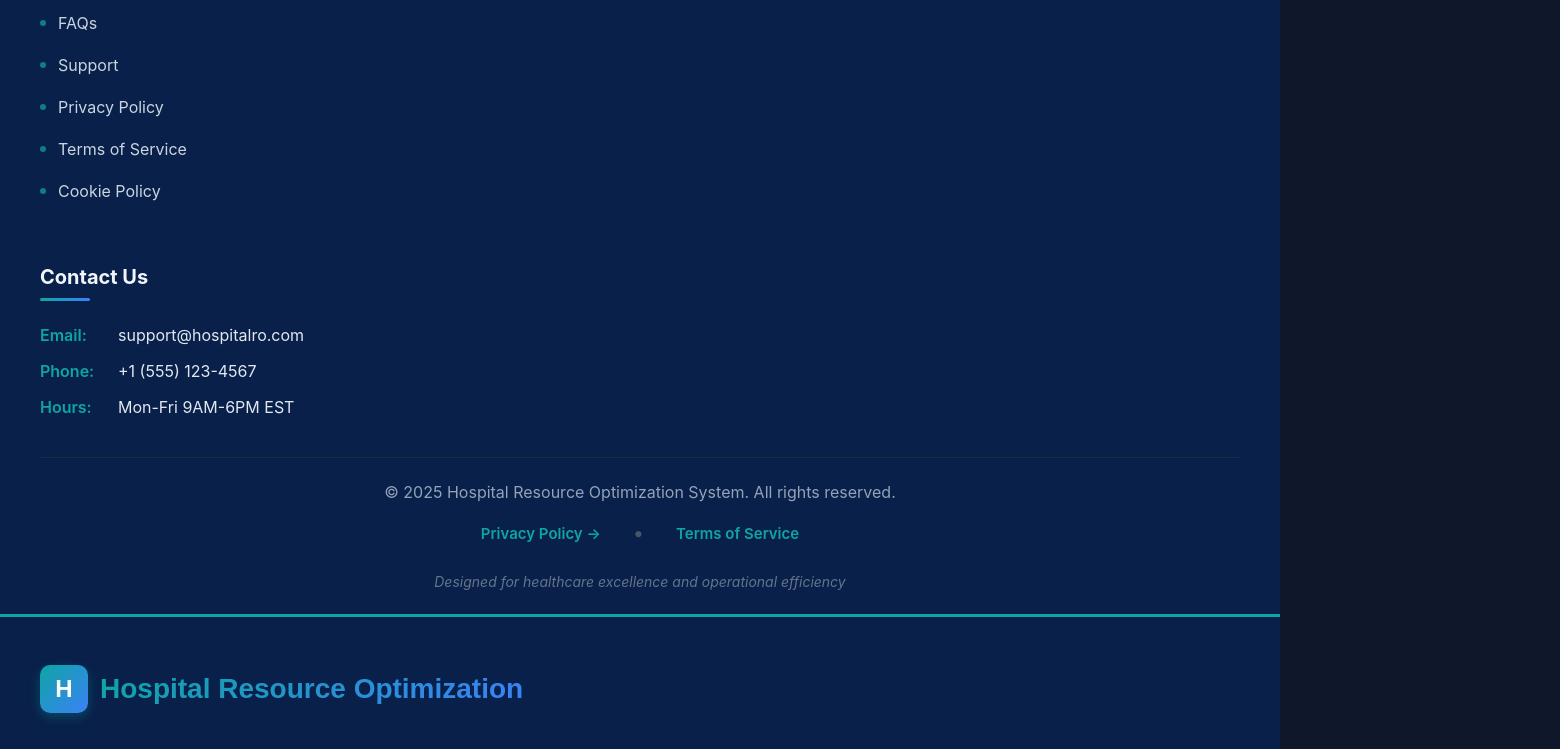
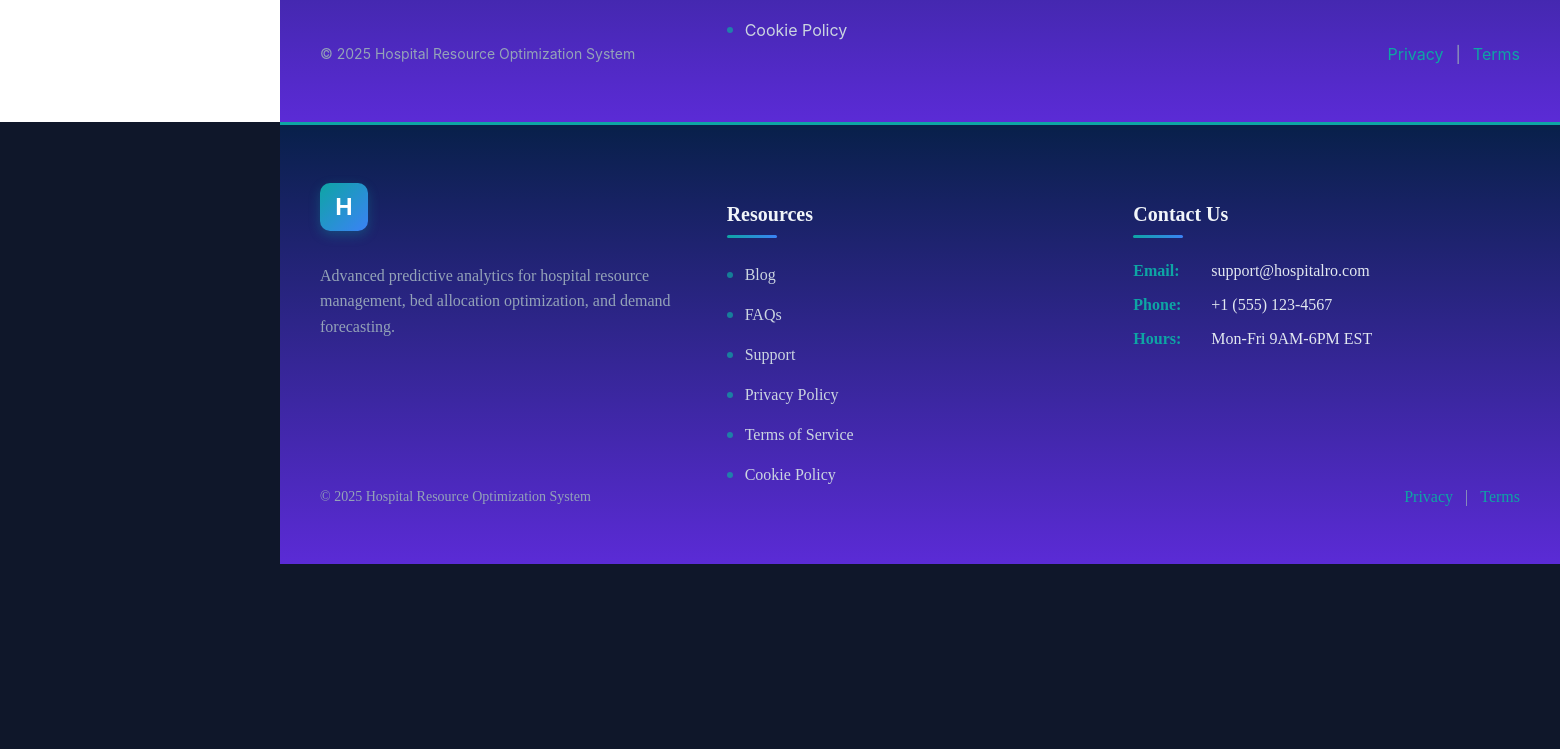
Before and after one commit to lochanajayasinghe/Hospital-Resource-Optimization-and-Demand-Forecasting-System, a React (Create React App) app in the folder frontend/: page / in a window 1280 px wide. Shown: the part 1980-2729 px from the top of the page, 1560 px wide, since content can reach past the window. After the commit the page ends 2544 px from the top, so only its background shows below. Built offline with nearby package versions, Linux system fonts and the light colour scheme.

Commit message:
Update Footer.jsx

```diff
--- a/frontend/src/components/Footer/Footer.jsx
+++ b/frontend/src/components/Footer/Footer.jsx
@@ -13,26 +13,42 @@ const Footer = () => {
     { name: 'Cookie Policy', path: '/cookies' },
   ];
 
+  const footerStyles = `
+    .site-footer {
+      margin-left: 280px;
+      transition: margin-left 0.25s ease;
+    }
+    @media (max-width: 900px) {
+      .site-footer { margin-left: 0; }
+    }
+  `;
+
   return (
-    <footer style={{
-      backgroundColor: '#08204a',
-      color: '#e2e8f0',
-      width: '100vw',
-      marginLeft: 'calc(50% - 50vw)',
-      boxSizing: 'border-box',
-      borderTop: '3px solid #0ea5a4',
-    }}>
+    <>
+      <style>{footerStyles}</style>
+      <footer className="site-footer" style={{
+        background: 'linear-gradient(180deg, #08204a 0%, #5b2bd6 100%)',
+        color: '#e2e8f0',
+        width: '100%',
+        boxSizing: 'border-box',
+        borderTop: '3px solid #0ea5a4',
+        overflow: 'visible',
+        padding: '40px 0'
+      }}>
       {/* Main Footer Content */}
       <div style={{
         maxWidth: '1200px',
         margin: '0 auto',
-        padding: '48px 16px 24px',
+        padding: '18px 24px',
+        display: 'flex',
+        flexDirection: 'column',
+        justifyContent: 'center'
       }}>
         <div style={{
           display: 'grid',
-          gridTemplateColumns: 'repeat(1, 1fr)',
-          gap: '40px',
-          marginBottom: '40px',
+          gridTemplateColumns: 'repeat(3, 1fr)',
+          gap: '20px',
+          marginBottom: '0',
         }}>
           {/* Brand Section */}
           <div style={{
@@ -63,20 +79,7 @@ const Footer = () => {
                   fontFamily: 'Arial, sans-serif',
                 }}>H</span>
               </div>
-              <div>
-                <h1 style={{
-                  fontSize: '28px',
-                  fontWeight: '800',
-                  background: 'linear-gradient(135deg, #0ea5a4 0%, #3b82f6 100%)',
-                  WebkitBackgroundClip: 'text',
-                  WebkitTextFillColor: 'transparent',
-                  backgroundClip: 'text',
-                  margin: 0,
-                  fontFamily: 'Arial, sans-serif',
-                }}>
-                  Hospital Resource Optimization
-                </h1>
-              </div>
+
             </div>
             <p style={{
               color: '#94a3b8',
@@ -242,91 +245,17 @@ const Footer = () => {
           </div>
         </div>
 
-        {/* Copyright Section - REMOVED the white divider line */}
-        <div style={{
-          display: 'flex',
-          flexDirection: 'column',
-          alignItems: 'center',
-          gap: '16px',
-          textAlign: 'center',
-          paddingTop: '24px',
-          borderTop: '1px solid #1e293b', // Changed to dark border instead of white
-        }}>
-          <p style={{
-            color: '#94a3b8',
-            fontSize: '16px',
-            margin: 0,
-          }}>
-            © {currentYear} Hospital Resource Optimization System. All rights reserved.
-          </p>
-
-          <div style={{
-            display: 'flex',
-            gap: '20px',
-            alignItems: 'center',
-            flexWrap: 'wrap',
-            justifyContent: 'center',
-          }}>
-            <Link
-              to="/privacy"
-              style={{
-                color: '#0ea5a4',
-                textDecoration: 'none',
-                fontWeight: '600',
-                fontSize: '15px',
-                transition: 'all 0.2s ease',
-                padding: '6px 12px',
-                borderRadius: '4px',
-              }}
-              onMouseEnter={(e) => {
-                e.currentTarget.style.color = '#3b82f6';
-                e.currentTarget.style.backgroundColor = 'rgba(14, 165, 164, 0.1)';
-              }}
-              onMouseLeave={(e) => {
-                e.currentTarget.style.color = '#0ea5a4';
-                e.currentTarget.style.backgroundColor = 'transparent';
-              }}
-            >
-              Privacy Policy →
-            </Link>
-
-            <span style={{ color: '#475569', fontSize: '20px' }}>•</span>
-
-            <Link
-              to="/terms"
-              style={{
-                color: '#0ea5a4',
-                textDecoration: 'none',
-                fontWeight: '600',
-                fontSize: '15px',
-                transition: 'all 0.2s ease',
-                padding: '6px 12px',
-                borderRadius: '4px',
-              }}
-              onMouseEnter={(e) => {
-                e.currentTarget.style.color = '#3b82f6';
-                e.currentTarget.style.backgroundColor = 'rgba(14, 165, 164, 0.1)';
-              }}
-              onMouseLeave={(e) => {
-                e.currentTarget.style.color = '#0ea5a4';
-                e.currentTarget.style.backgroundColor = 'transparent';
-              }}
-            >
-              Terms of Service
-            </Link>
+        <div style={{ display: 'flex', alignItems: 'center', justifyContent: 'space-between', width: '100%' }}>
+          <div style={{ color: '#94a3b8', fontSize: 14 }}>© {currentYear} Hospital Resource Optimization System</div>
+          <div style={{ display: 'flex', gap: 12 }}>
+            <Link to="/privacy" style={{ color: '#0ea5a4', textDecoration: 'none' }}>Privacy</Link>
+            <span style={{ color: '#94a3b8' }}>|</span>
+            <Link to="/terms" style={{ color: '#0ea5a4', textDecoration: 'none' }}>Terms</Link>
           </div>
-
-          <p style={{
-            color: '#64748b',
-            fontSize: '14px',
-            margin: '8px 0 0',
-            fontStyle: 'italic',
-          }}>
-            Designed for healthcare excellence and operational efficiency
-          </p>
         </div>
       </div>
-    </footer>
+      </footer>
+    </>
   );
 };
 
```
